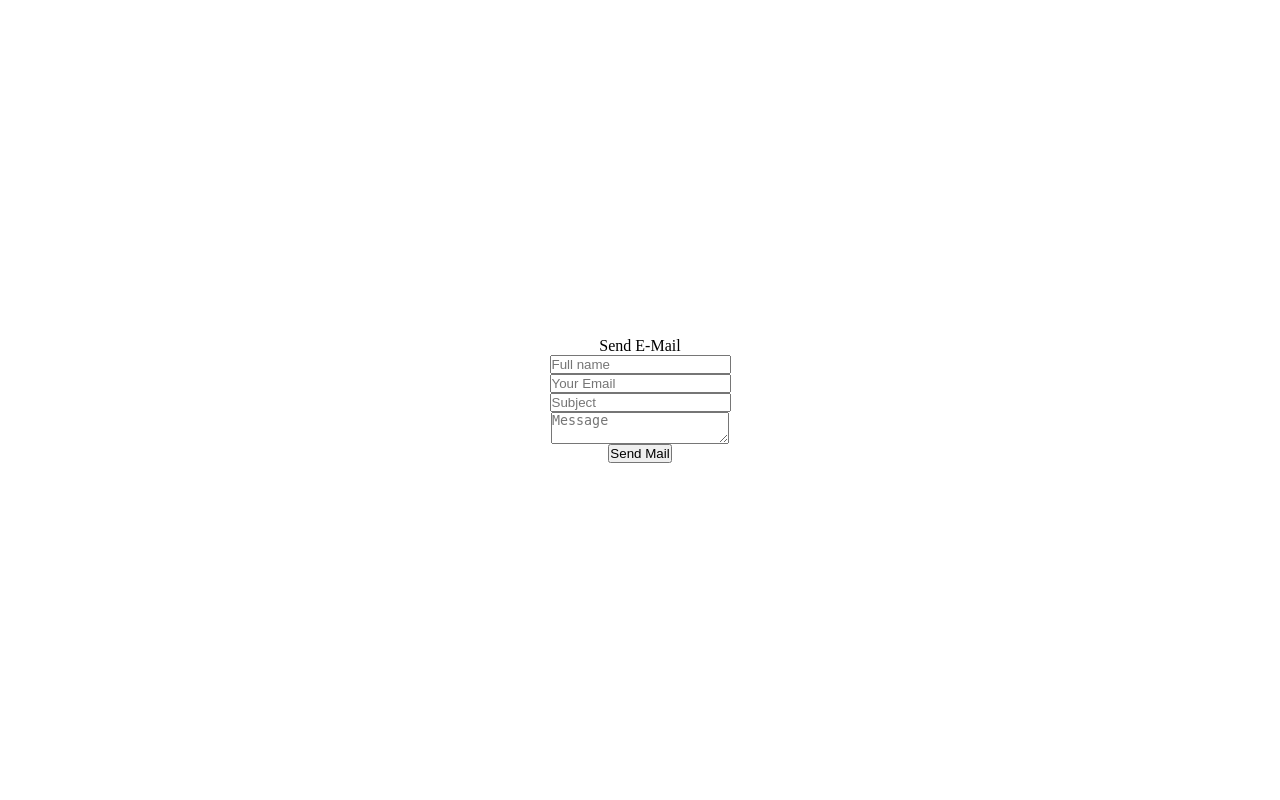
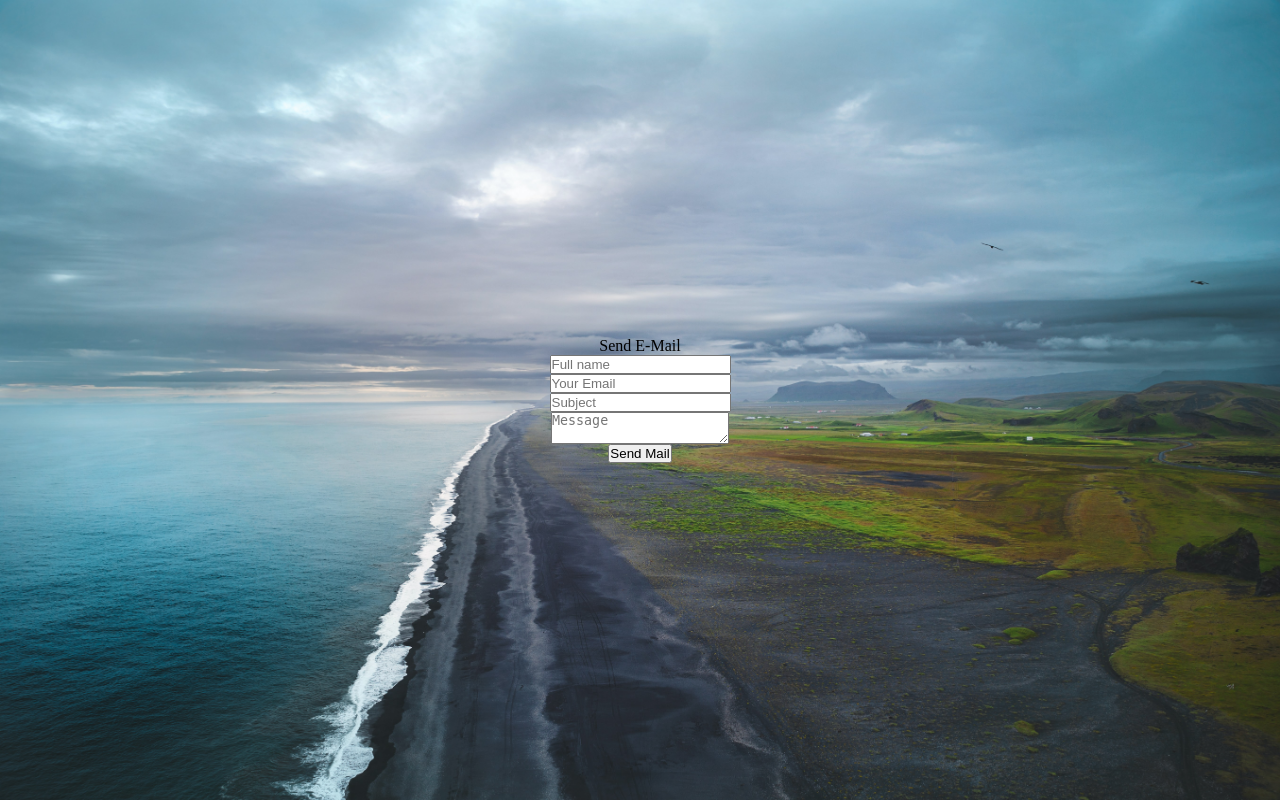
Before and after one commit to chytran/Contact-Form, a PHP site: page / in a window 1280 px wide. Run offline with PHP 8.4, Linux system fonts and the light colour scheme.

Commit message:
style css

```diff
--- a/index.php
+++ b/index.php
@@ -9,6 +9,8 @@
 </head>
 <body>
     <main class="main">
+        <img src="img/beach.jpg" alt="" class="bg-fit">
+        <div class="container">
             <p>Send E-Mail</p>
             <form action="contactform.php" method="post" class="contact-form">
                 <input type="text" name="name" placeholder="Full name">
@@ -17,6 +19,7 @@
                 <textarea name="message" placeholder="Message"></textarea>
                 <button type="submit" name="submit">Send Mail</button>
             </form>
+        </div>
     </main>
 </body>
 </html>
--- a/style.css
+++ b/style.css
@@ -13,9 +13,28 @@ main {
     flex-direction: column;
 }
 
-main form {
+.container {
+    position: relative;
+    width: 100%;
+    z-index: 10;
     display: flex;
     justify-content: center;
     align-items: center;
     flex-direction: column;
 }
+
+.contact-form {
+    display: flex;
+    justify-content: center;
+    align-items: center;
+    flex-direction: column;
+}
+
+
+.bg-fit {
+    position: absolute;
+    background-repeat: no-repeat;
+    width: 100%;
+    height: 100vh;
+    z-index: 1;
+}
```
Also changed, not shown: img/beach.jpg (added). Lines whose indentation alone changed are shown as unchanged.
